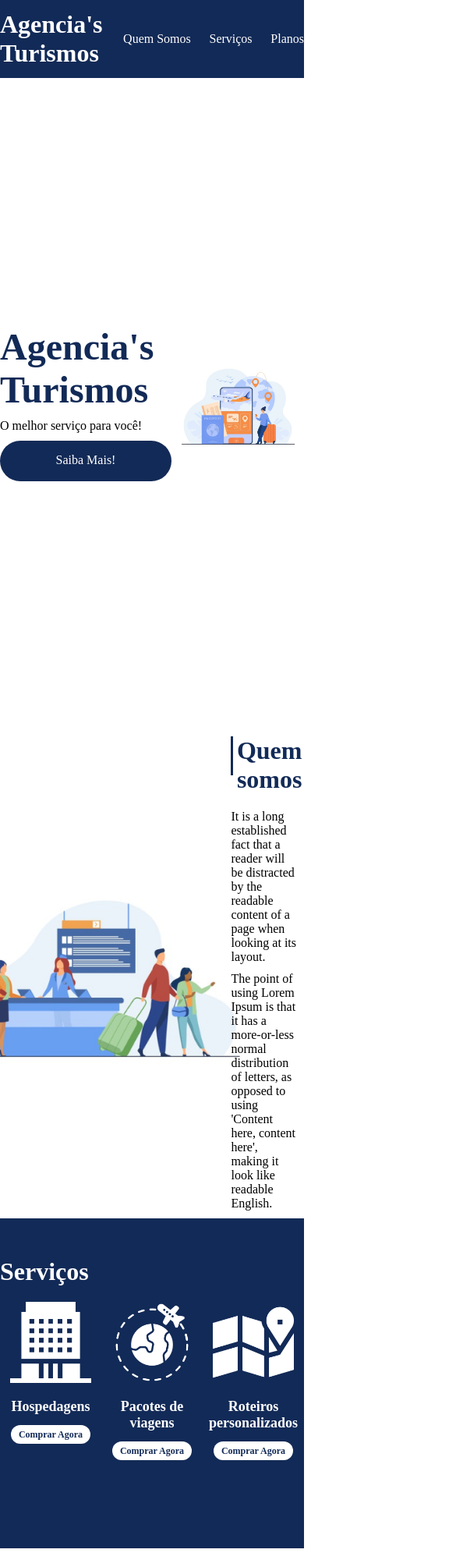
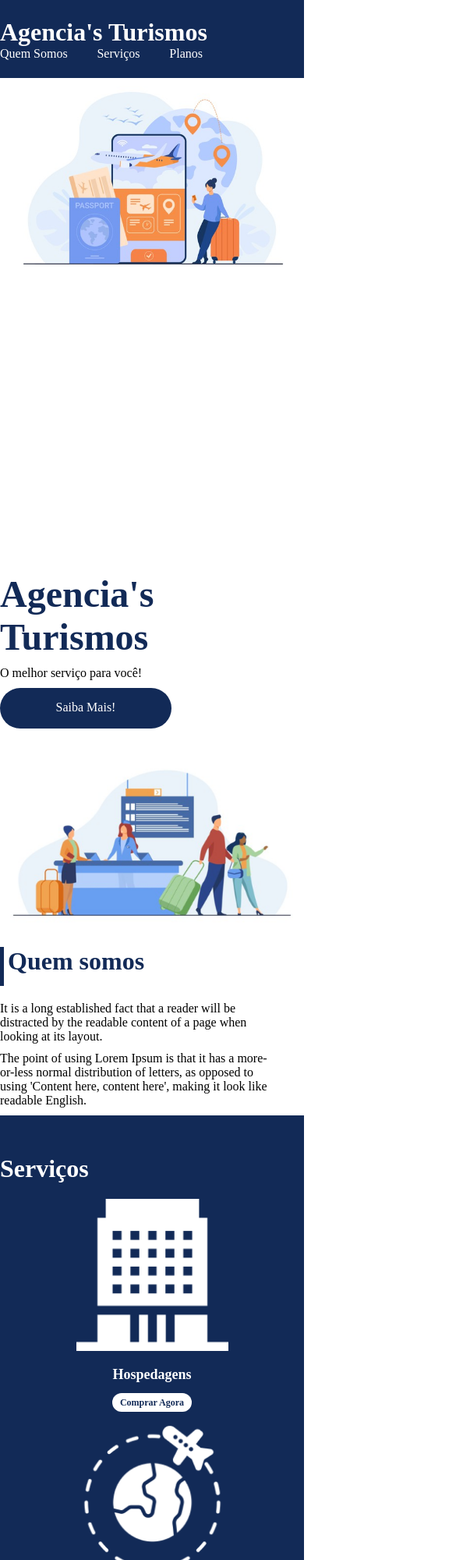
Before and after one commit to eriksoncel/flex-projeto, a plain HTML site: page index.html in a window 390 px wide. Shown: the top 2000 px of the page at 78% size, 585 px wide, since content can reach past the window. Drawn offline with Linux system fonts and the light colour scheme.

Commit message:
breakpoints

```diff
--- a/style.css
+++ b/style.css
@@ -24,6 +24,7 @@ div img{
     max-width: 992px;
     margin: auto;
     width: 100%;
+    min-width: 320px;
 }
 
 header{
@@ -186,6 +187,7 @@ header .menu{
     margin-right: 20px;
     padding: 10px;
     max-width: 240px;
+    margin-bottom: 20px;
 }
 
 .item-planos .btn{
@@ -248,3 +250,48 @@ footer .footer{
     justify-content: space-between;
     color: #fff;
 }
+
+/* mobile */
+@media(max-width: 992px){
+    .flex-container{
+        flex-direction: column;
+    }
+    .apresentacao{
+        flex-direction: column-reverse;
+    }
+
+    .apresentacao .texto-apresentacao{
+        width: 100%;
+    }
+
+    #quem-somos{
+        flex-direction: column-reverse;
+    }
+
+    #quem-somos img{
+        min-width: 320px;
+        margin: auto;
+    }
+
+    .list-servicos{
+        flex-direction: column;
+    }
+
+    .item-servicos img{
+        width: 50%;
+        margin: auto;
+    }
+
+    .list-planos{
+        flex-direction: column;
+        align-items: flex-start;
+        margin-bottom: 20px;
+    }
+
+    .list-planos .item-planos{
+        max-width: 90%;
+        margin: auto;
+        width: 100%;
+        margin-bottom: 20px;
+    }
+}
```
